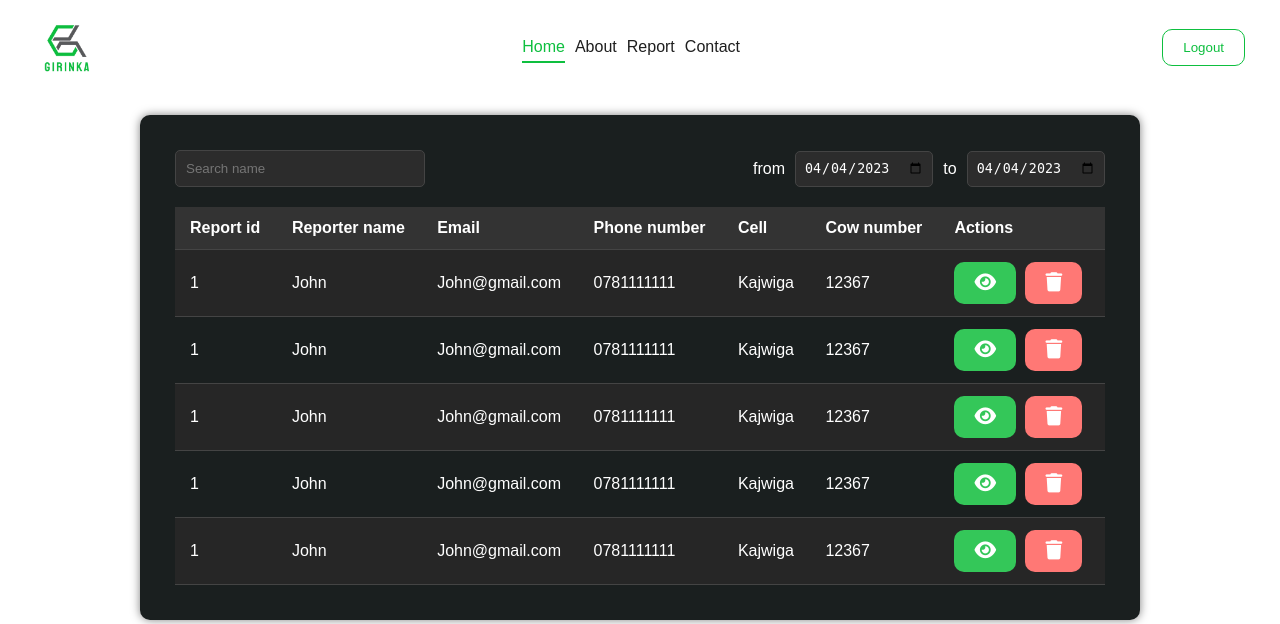
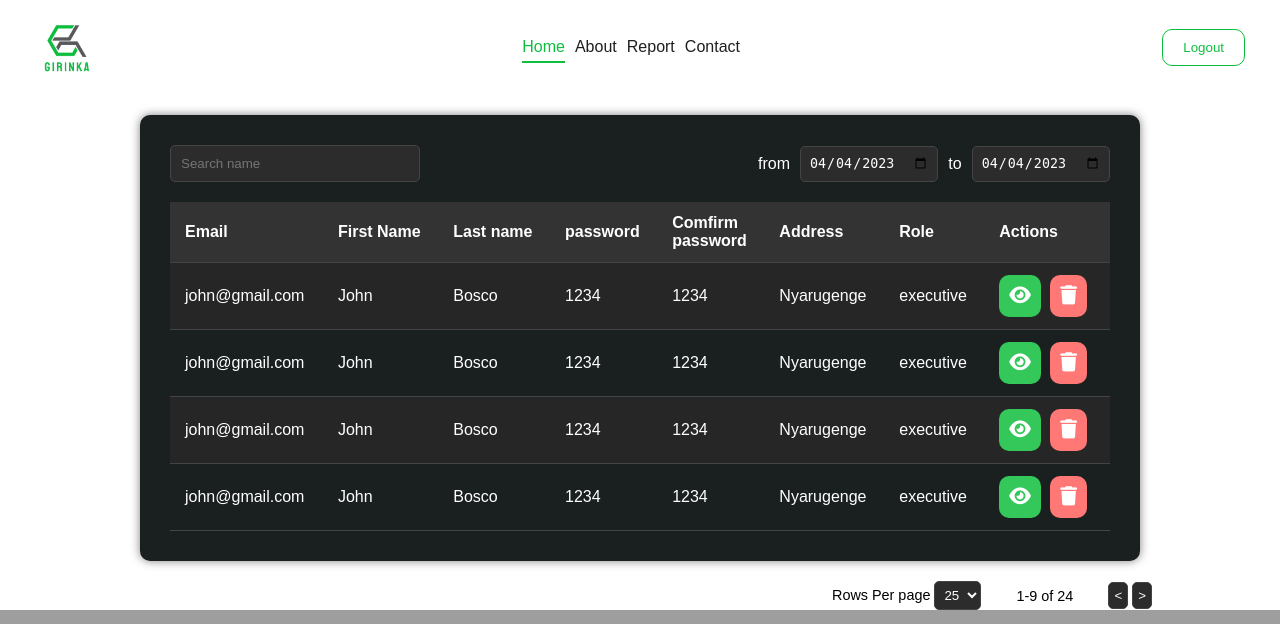
Before and after one commit to mugishaj092/girainka-system, a Django app: page /users/ in a window 1280 px wide. Shown: the top 624 px of the page. Run offline with Django 5.2, Linux system fonts and the light colour scheme; the visitor is signed in with stand-in values (Sample User, id 1); some libraries are stand-ins or nearby versions; grey boxes are pictures that could not be loaded.

Commit message:
Changed user table to report add users

```diff
--- a/girainka/girainka/urls.py
+++ b/girainka/girainka/urls.py
@@ -30,4 +30,6 @@
     path('login/', login_user, name='login'),
     path('contact/', contact, name='contact'),
     path('users/', views.users, name='users'),
+    path('report_dashboard/', views.report_dashboard, name='report_dashboard'),
+
 ]
--- a/girainka/girainka/views.py
+++ b/girainka/girainka/views.py
@@ -11,6 +11,9 @@
 
 def users(request):
     return render(request, 'website/users.html')
+
+def report_dashboard(request):
+    return render(request, 'website/report_dashboard.html')
 
 from django.shortcuts import render, redirect
 from django.contrib import messages
--- a/girainka/static/css/style.css
+++ b/girainka/static/css/style.css
@@ -983,7 +983,7 @@
 
   .user-container {
     margin: 20px auto;
-    padding: 35px;
+    padding: 30px;
     max-width: 1000px;
     background-color: #1A1F1F;
     border-radius: 10px;
@@ -1052,6 +1052,7 @@
     cursor: pointer;
     font-size: 1.2rem;
     margin-right: 5px;
+    padding: 10px;
 }
 
 .action-btn.view {
--- a/girainka/templates/website/report.html
+++ b/girainka/templates/website/report.html
@@ -19,7 +19,7 @@
         <h2>Submit your a request or issue</h2>
         <form method="POST">
             {% csrf_token %}
-            {{ form.as_p }}  <!-- Render the form fields here -->
+            {{ form.as_p }}
 
             <div class="buttons">
                 <button type="button" class="cancel" onclick="window.location.href='/'">Cancel</button>
--- a/girainka/templates/website/users.html
+++ b/girainka/templates/website/users.html
@@ -16,36 +16,26 @@
   <table>
       <thead>
           <tr>
-              <th>Report id</th>
-              <th>Reporter name</th>
               <th>Email</th>
-              <th>Phone number</th>
-              <th>Cell</th>
-              <th>Cow number</th>
+              <th>First Name</th>
+              <th>Last name</th>
+              <th>password</th>
+              <th>Comfirm <br/>password</th>
+              <th>Address</th>
+              <th>Role</th>
               <th>Actions</th>
           </tr>
       </thead>
       <tbody>
 
           <tr>
-              <td>1</td>
+              <td>john@gmail.com</td>
               <td>John</td>
-              <td>John@gmail.com</td>
-              <td>0781111111</td>
-              <td>Kajwiga</td>
-              <td>12367</td>
-              <td>
-                  <button class="action-btn view"><i class="fas fa-eye"></i></button>
-                  <button class="action-btn delete"><i class="fas fa-trash"></i></button>
-              </td>
-          </tr>
-          <tr>
-              <td>1</td>
-              <td>John</td>
-              <td>John@gmail.com</td>
-              <td>0781111111</td>
-              <td>Kajwiga</td>
-              <td>12367</td>
+              <td>Bosco</td>
+              <td>1234</td>
+              <td>1234</td>
+              <td>Nyarugenge</td>
+              <td>executive</td>
               <td>
                   <button class="action-btn view"><i class="fas fa-eye"></i></button>
                   <button class="action-btn delete"><i class="fas fa-trash"></i></button>
@@ -53,12 +43,13 @@
           </tr>
 
           <tr>
-            <td>1</td>
+            <td>john@gmail.com</td>
             <td>John</td>
-            <td>John@gmail.com</td>
-            <td>0781111111</td>
-            <td>Kajwiga</td>
-            <td>12367</td>
+            <td>Bosco</td>
+            <td>1234</td>
+            <td>1234</td>
+            <td>Nyarugenge</td>
+            <td>executive</td>
             <td>
                 <button class="action-btn view"><i class="fas fa-eye"></i></button>
                 <button class="action-btn delete"><i class="fas fa-trash"></i></button>
@@ -66,12 +57,13 @@
         </tr>
 
         <tr>
-          <td>1</td>
+            <td>john@gmail.com</td>
             <td>John</td>
-          <td>John@gmail.com</td>
-          <td>0781111111</td>
-          <td>Kajwiga</td>
-          <td>12367</td>
+            <td>Bosco</td>
+            <td>1234</td>
+            <td>1234</td>
+            <td>Nyarugenge</td>
+            <td>executive</td>
             <td>
                 <button class="action-btn view"><i class="fas fa-eye"></i></button>
                 <button class="action-btn delete"><i class="fas fa-trash"></i></button>
@@ -79,12 +71,13 @@
         </tr>
 
         <tr>
-        <td>1</td>
+            <td>john@gmail.com</td>
             <td>John</td>
-        <td>John@gmail.com</td>
-        <td>0781111111</td>
-        <td>Kajwiga</td>
-        <td>12367</td>
+            <td>Bosco</td>
+            <td>1234</td>
+            <td>1234</td>
+            <td>Nyarugenge</td>
+            <td>executive</td>
             <td>
                 <button class="action-btn view"><i class="fas fa-eye"></i></button>
                 <button class="action-btn delete"><i class="fas fa-trash"></i></button>
```
Also changed, not shown: girainka/templates/website/report_dashboard.html (added, +112 -0 lines). Lines whose indentation alone changed are shown as unchanged.
